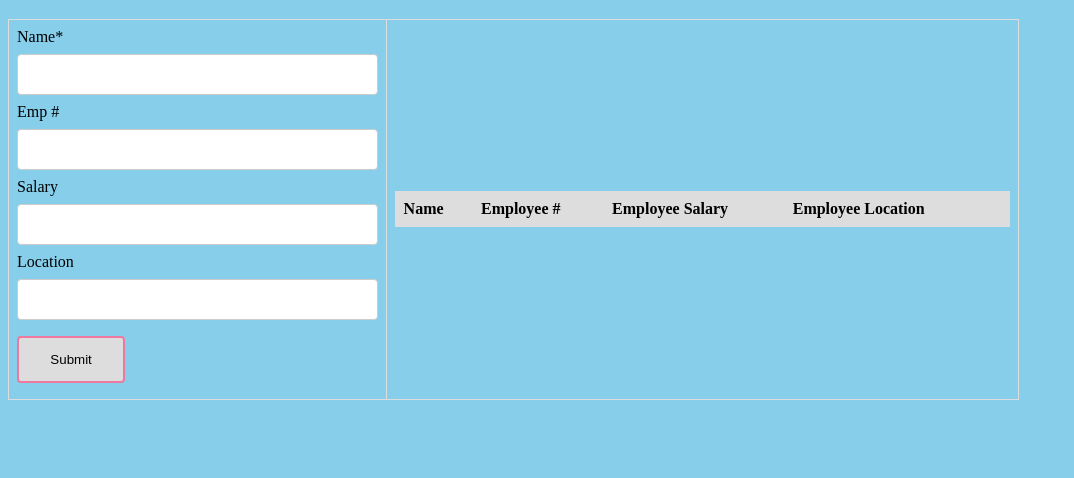
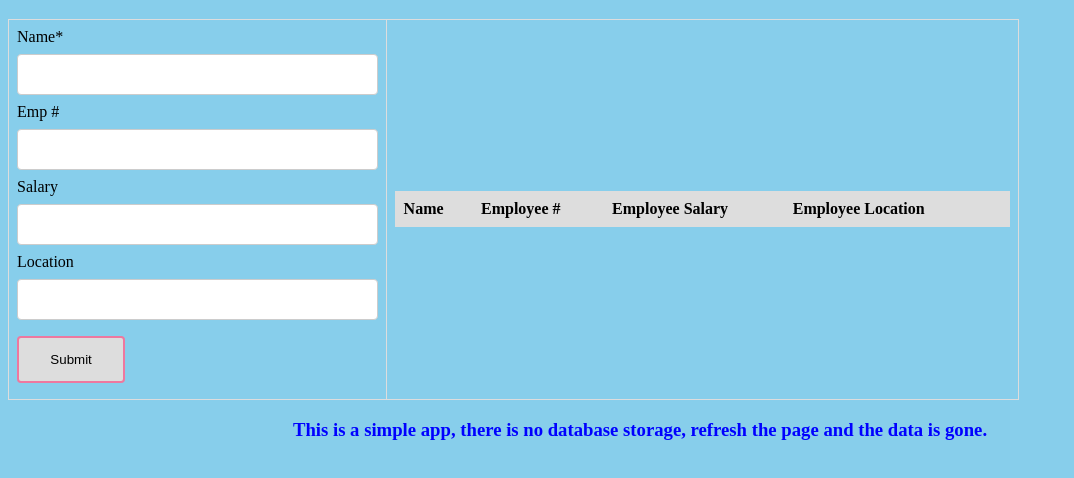
Before and after one commit to SaundersEddie/myDemoCRUD, a plain HTML site: page index.html in a window 1280 px wide. Shown: the part 62-540 px from the top of the page, without its empty margins (0-1074 px from the left). Drawn offline with Linux system fonts and the light colour scheme.

Commit message:
CSS update, added footer message

```diff
--- a/assets/css/index.css
+++ b/assets/css/index.css
@@ -11,6 +11,10 @@ header {
     "Lucida Sans Unicode", Geneva, Verdana, sans-serif;
 }
 
+footer {
+  text-align: center;
+  color: blue;
+}
 body > table {
   width: 80%;
 }
--- a/index.html
+++ b/index.html
@@ -8,6 +8,7 @@
 </head>
 <body>
     <header><h1>JavaScript Only CRUD</h1></header>
+
     <table>
         <tr>
             <td>
@@ -47,13 +48,14 @@
                         </tr>
                     </thead>
                         <tbody>
-
                         </tbody>
-
                 </table>
             </td>
         </tr>
     </table>
+    <footer>
+        <h3>This is a simple app, there is no database storage, refresh the page and the data is gone.</h3>
+    </footer>
     <!-- Links to JS only beyond this point -->
     <script src='./assets/script/script.js' defer></script>
 </body>
```
